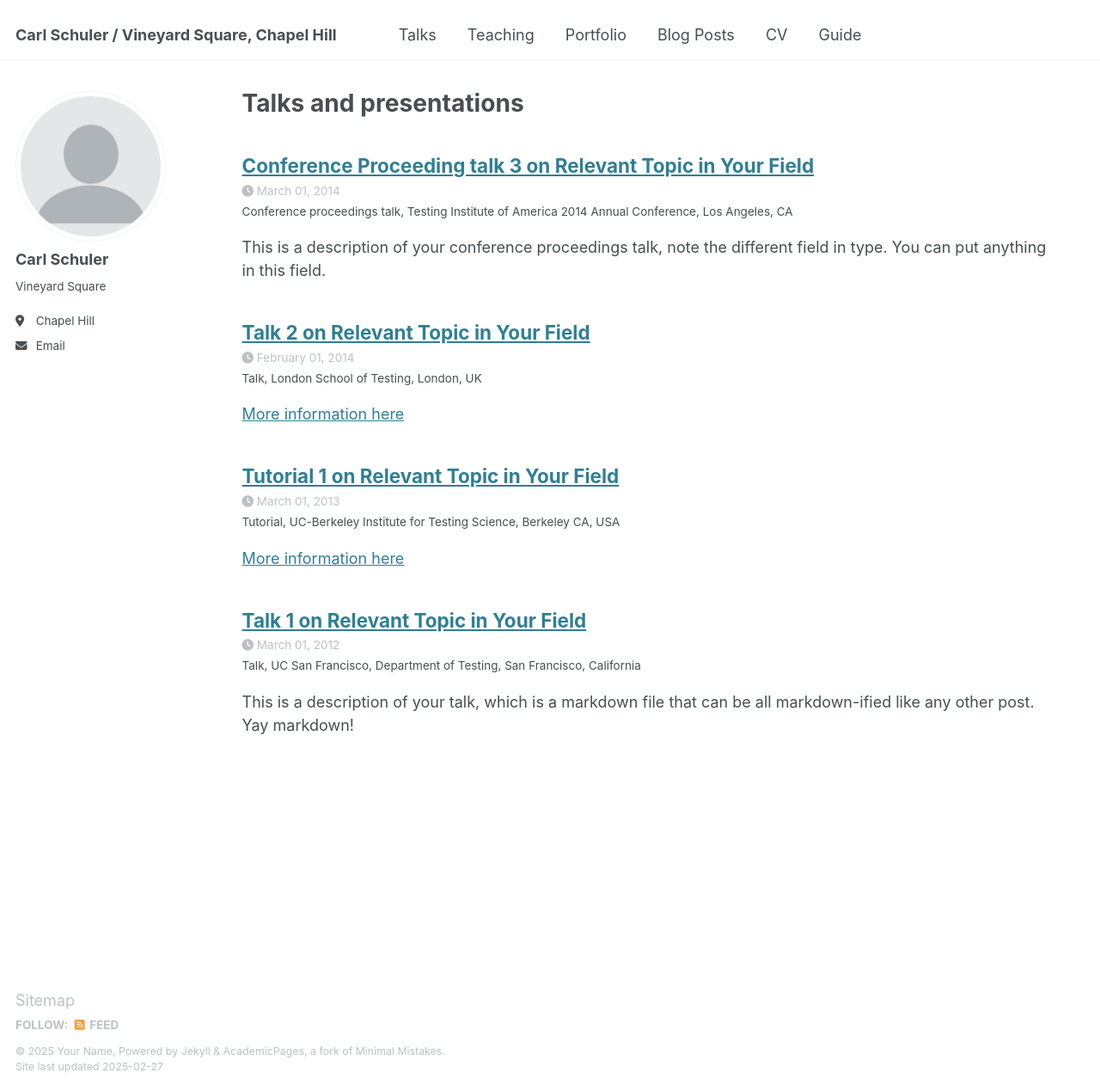
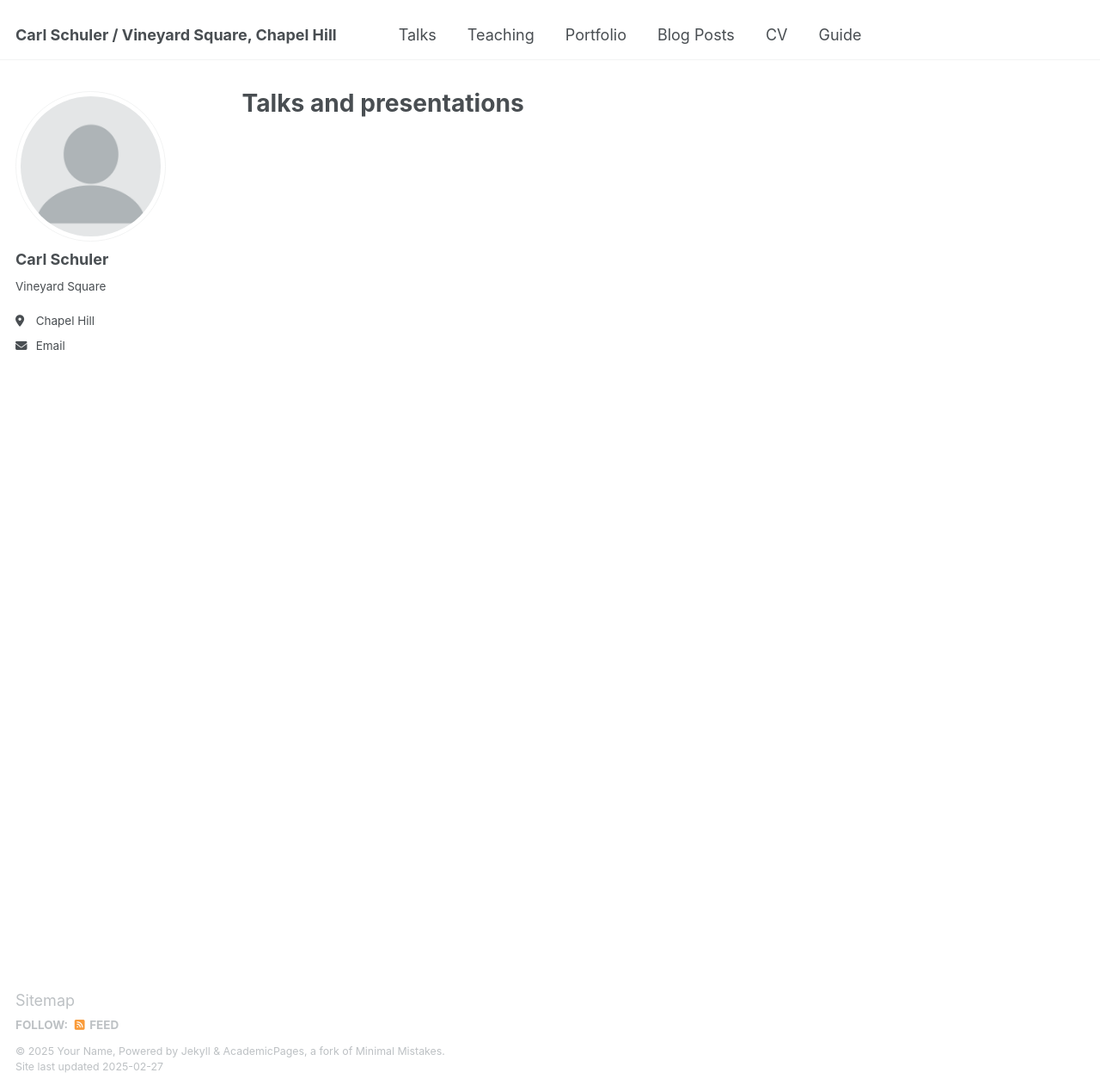
Before and after one commit to CarlSchuler/carl.github.io, a Jekyll site: the page built from _pages/talks.html, in a window 1280 px wide and 1269 px high. Shown: the whole window at 86% size. Built offline with Jekyll 4.4.1, drawn with Linux system fonts in a browser that asks for light colours; part of the change alters nothing that is shown.

```diff
--- a/_config.yml
+++ b/_config.yml
@@ -212,17 +212,17 @@ kramdown:
 
 
 # These settings control the types of collections used by the template
-collections:
+#collections:
   teaching:
     output: true
     permalink: /:collection/:path/
-  publications:
+  #publications:
     output: true
     permalink: /:collection/:path/
-  portfolio:
+ # portfolio:
     output: true
     permalink: /:collection/:path/
-  talks:
+  #talks:
     output: true
     permalink: /:collection/:path/
 
```
